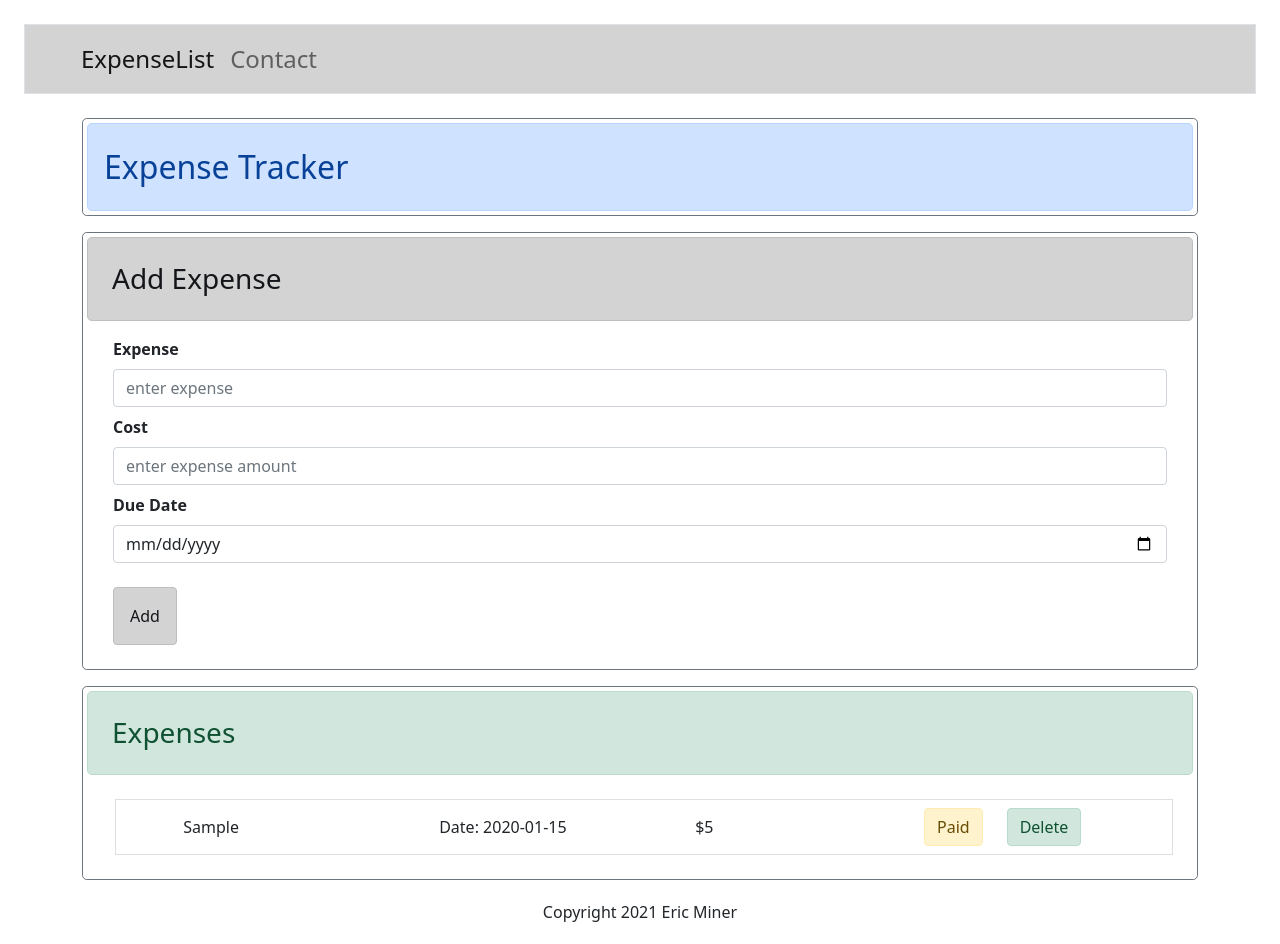
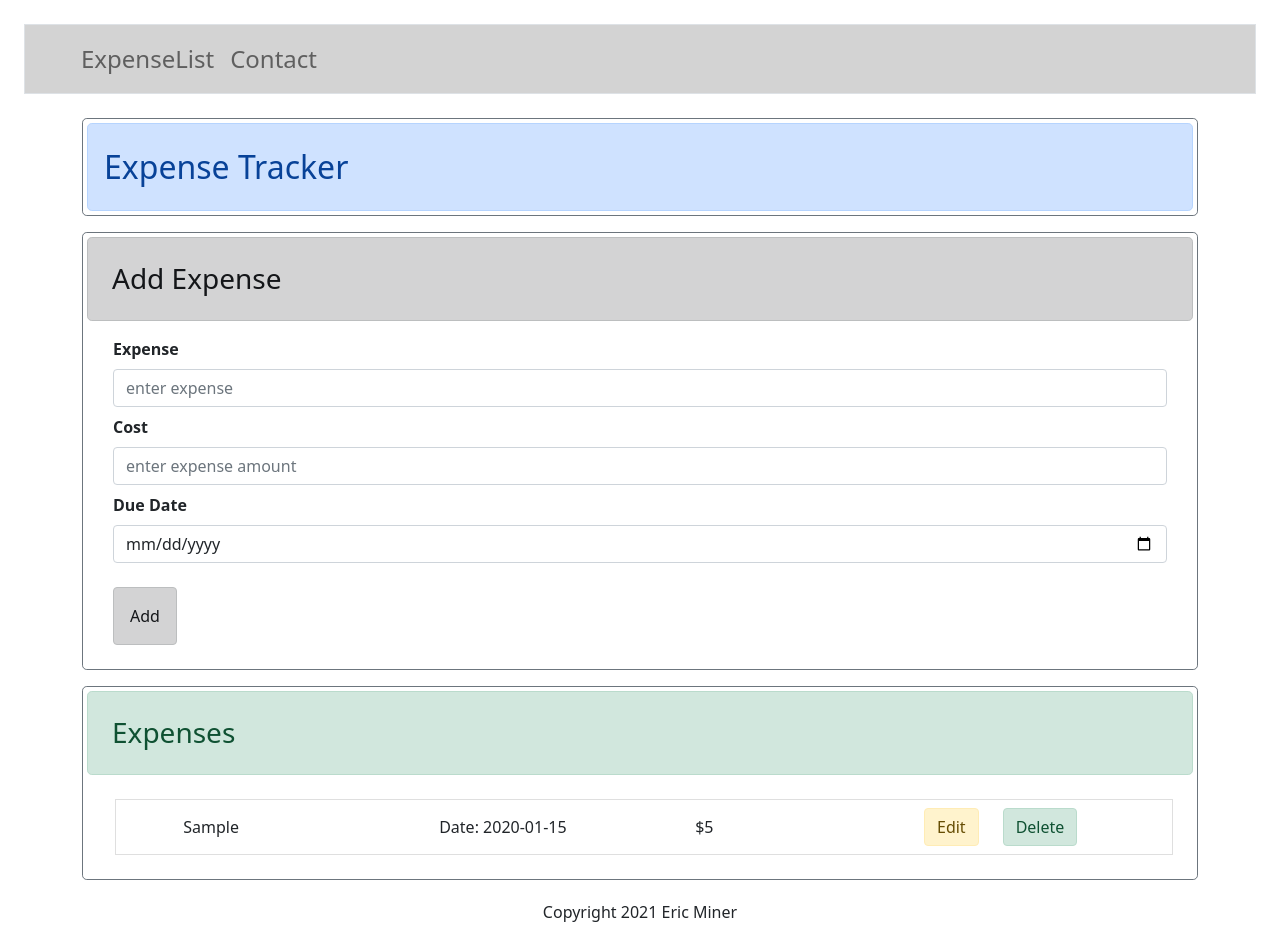
Before and after one commit to Eminer78/Expense-Tracker, a React (Create React App) app: page / in a window 1280 px wide. Both pictures are taken after typing "Sample", "5", "2020-01-15" into the empty fields and a click on the button "Add". Built offline with nearby package versions, Linux system fonts and the light colour scheme.

Commit message:
updated content

```diff
--- a/src/App.js
+++ b/src/App.js
@@ -28,12 +28,12 @@ const App = () => (
         </button>
         <div className="collapse navbar-collapse" id="collapsibleNavId">
           <ul className="navbar-nav mr-auto mt-2 mt-lg-0">
-            <li>
+            <li className="nav-item">
               <NavLink
                 className="nav-link"
-                exact
+                exact={true}
                 to="/"
-                activeClassName="active"
+                activeClassName="active-link"
               >
                 ExpenseList
               </NavLink>
@@ -51,7 +51,6 @@ const App = () => (
           </ul>
         </div>
       </nav>
-
       <Route exact path="/" component={ExpenseList} />
       <Route path="/contact" component={Contact} />
     </Router>
--- a/src/components/ExpenseItem.js
+++ b/src/components/ExpenseItem.js
@@ -15,7 +15,7 @@ export default class ExpenseItems extends Component {
           <span className="expense-item">Date: {item.dDate} </span>
           <span className="expense-item">${item.cost}</span>
 
-          <button className="btn alert-warning mx-4 ">Paid</button>
+          <button className="btn alert-warning mx-4 ">Edit</button>
           <button
             className="btn alert-success"
             onClick={() => this.delete(item.key)}
```
